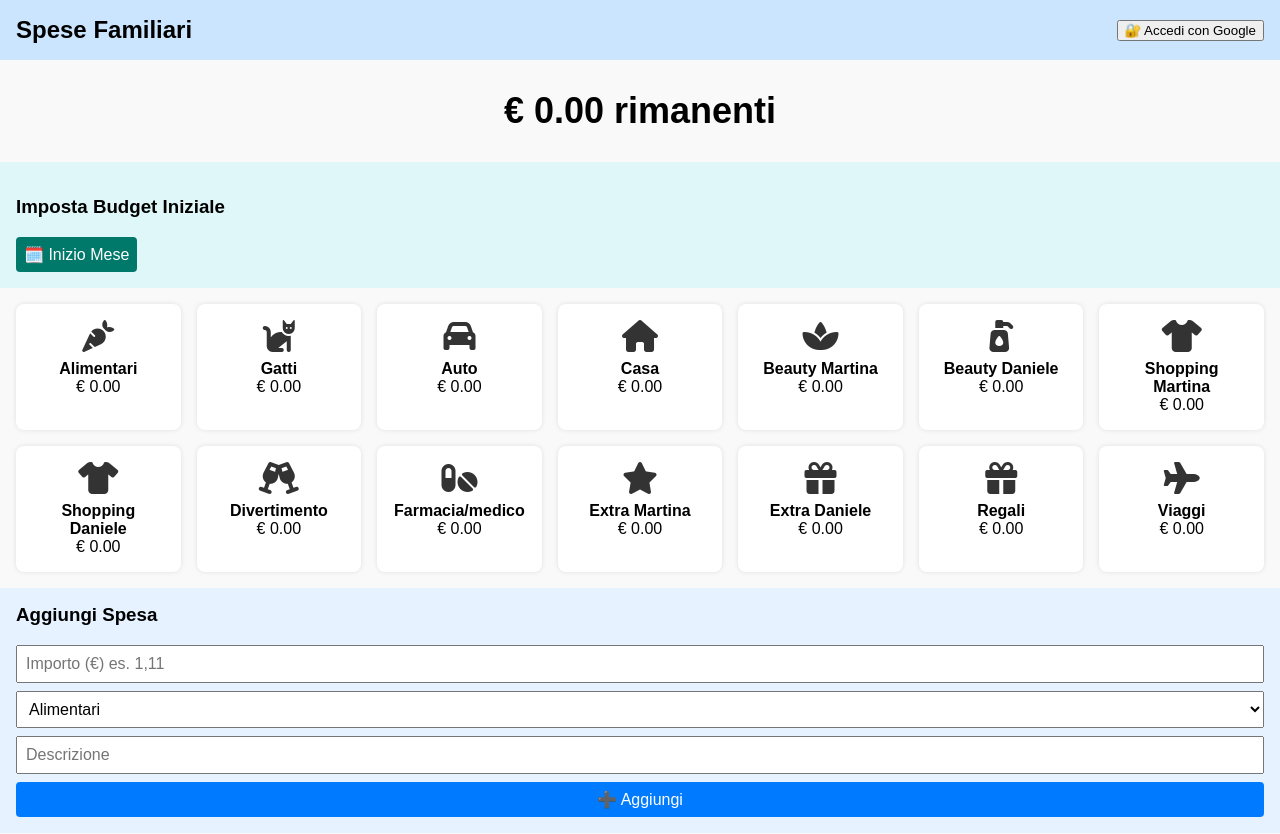
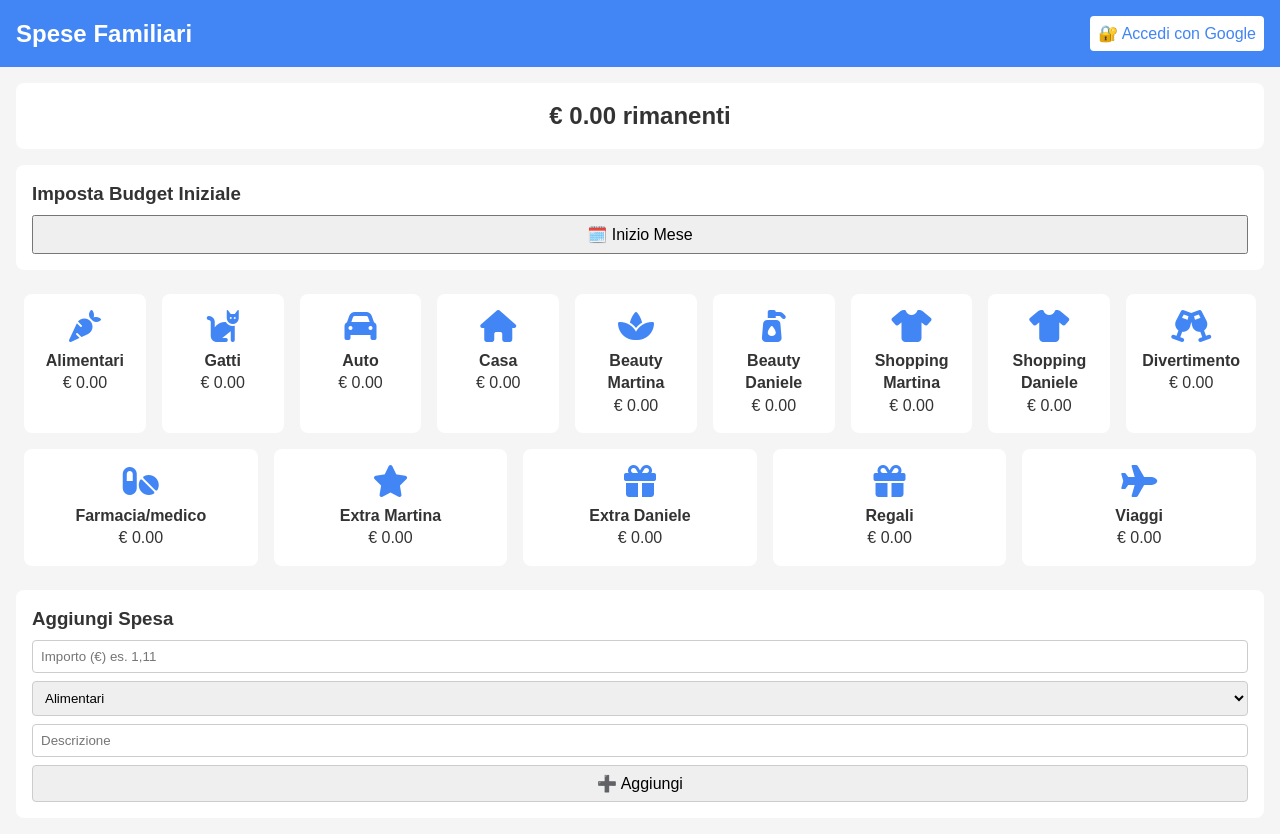
Before and after one commit to Moschend83/Spese-familiari, a plain HTML site: page index.html in a window 1280 px wide. Drawn offline with Linux system fonts and the light colour scheme.

Commit message:
Update style.css

```diff
--- a/style.css
+++ b/style.css
@@ -1,122 +1,84 @@
-body {
-  font-family: sans-serif;
+* {
+  box-sizing: border-box;
   margin: 0;
   padding: 0;
-  background: #f9f9f9;
+}
+body {
+  font-family: Arial, sans-serif;
+  background: #f5f5f5;
+  color: #333;
+  line-height: 1.4;
 }
 
 header {
-  background: #cce5ff;
+  background: #4285f4;
+  color: #fff;
+  display: flex;
+  align-items: center;
+  justify-content: space-between;
   padding: 1rem;
-  display: flex;
-  justify-content: space-between;
-  align-items: center;
 }
-
 header h1 {
-  margin: 0;
   font-size: 1.5rem;
 }
-
-.totale {
-  text-align: center;
-  margin: 1rem;
-  font-size: 1.5rem;
-}
-
-.inizio-mese {
-  padding: 1rem;
-  background: #e0f7fa;
-}
-
-.inizio-mese button {
+header button {
+  background: #fff;
+  color: #4285f4;
+  border: none;
   padding: 0.5rem;
   font-size: 1rem;
-  background-color: #00796b;
-  color: white;
-  border: none;
   border-radius: 4px;
   cursor: pointer;
 }
 
-.inizio-mese button:hover {
-  background-color: #004d40;
+.totale {
+  background: #fff;
+  margin: 1rem;
+  padding: 1rem;
+  text-align: center;
+  border-radius: 8px;
 }
 
-#conferma-budget {
-  margin-top: 1rem;
-  background-color: #28a745;
-  color: white;
+.inizio-mese,
+.aggiungi-spesa {
+  background: #fff;
+  margin: 1rem;
+  padding: 1rem;
+  border-radius: 8px;
+}
+.inizio-mese button,
+.aggiungi-spesa button {
+  margin-top: 0.5rem;
   padding: 0.5rem;
+  width: 100%;
   font-size: 1rem;
-  border: none;
-  border-radius: 4px;
   cursor: pointer;
 }
 
-#conferma-budget:hover {
-  background-color: #218838;
+form input,
+form select,
+form button {
+  width: 100%;
+  padding: 0.5rem;
+  margin-top: 0.5rem;
+  border: 1px solid #ccc;
+  border-radius: 4px;
 }
 
 .categorie {
-  display: grid;
-  grid-template-columns: repeat(auto-fit, minmax(150px, 1fr));
-  gap: 1rem;
-  padding: 1rem;
+  display: flex;
+  flex-wrap: wrap;
+  margin: 0 1rem;
 }
-
 .categoria-card {
   background: #fff;
+  flex: 1 1 120px;
+  margin: 0.5rem;
+  padding: 1rem;
+  text-align: center;
   border-radius: 8px;
-  padding: 1rem;
-  box-shadow: 0 0 5px rgba(0,0,0,0.1);
-  text-align: center;
-  transition: transform 0.2s ease;
 }
-
-.categoria-card:hover {
-  transform: scale(1.05);
+.categoria-card i {
+  color: #4285f4;
+  margin-bottom: 0.5rem;
 }
-
-.categoria-card i {
-  margin-bottom: 0.5rem;
-  color: #333;
-}
-
-.aggiungi-spesa {
-  padding: 1rem;
-  background: #e6f2ff;
-}
-
-.aggiungi-spesa h3 {
-  margin-top: 0;
-}
-
-form {
-  display: flex;
-  flex-direction: column;
-  gap: 0.5rem;
-}
-
-form input, form select, form button {
-  padding: 0.5rem;
-  font-size: 1rem;
-}
-
-form button {
-  background-color: #007bff;
-  color: white;
-  border: none;
-  cursor: pointer;
-  border-radius: 4px;
-}
-
-form button:hover {
-  background-color: #0056b3;
-}
-
-@media (max-width: 600px) {
-  .categorie {
-    grid-template-columns: repeat(auto-fit, minmax(120px, 1fr));
-  }
-}
```
